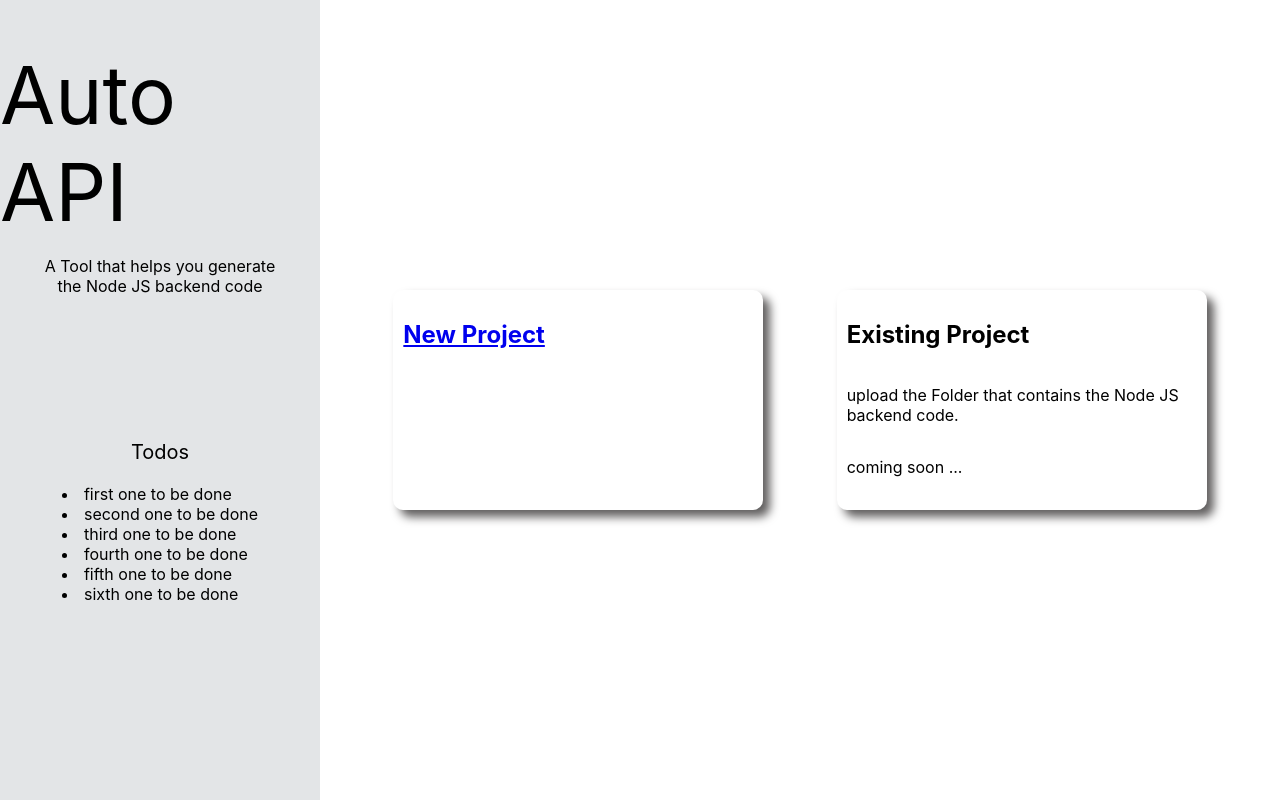
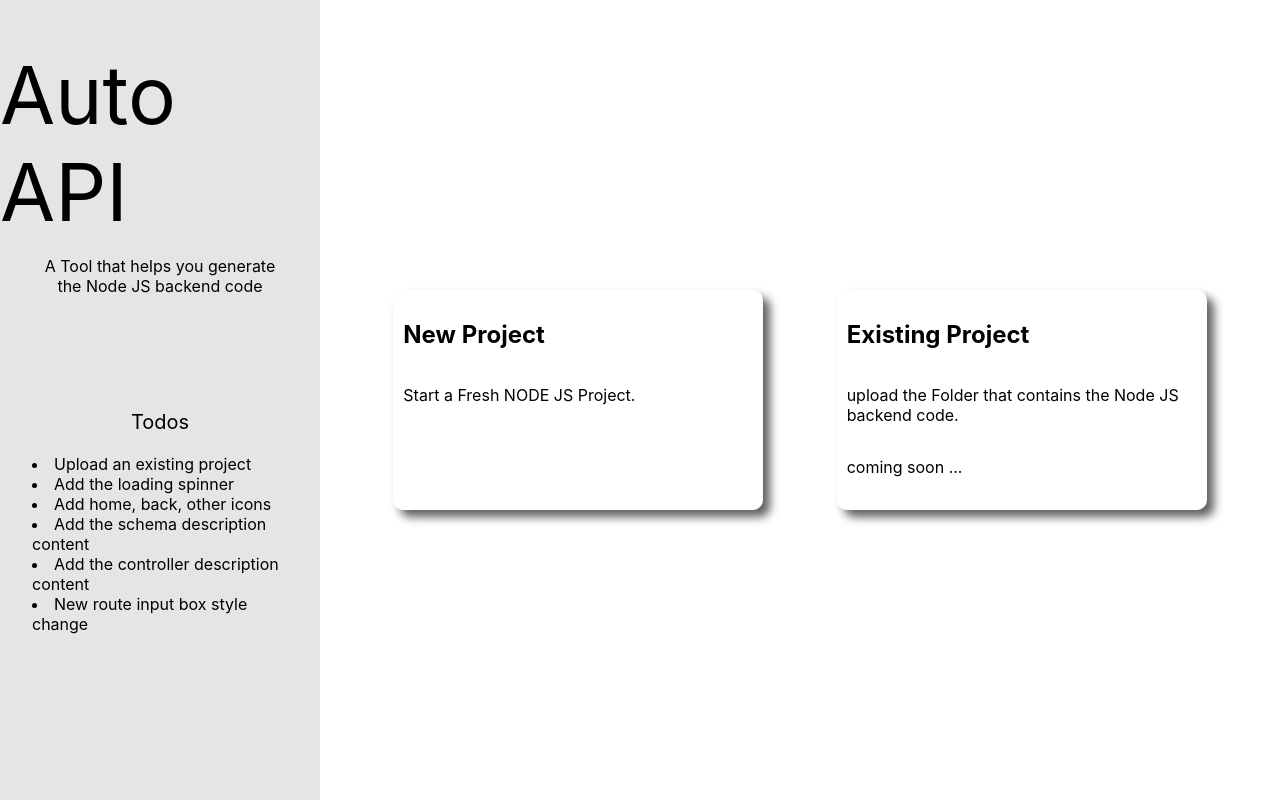
Before and after one commit to sufiyanpatel27/AutoAPI-frontend, a React (Create React App) app: page / in a window 1280 px wide. Built offline with nearby package versions, Linux system fonts and the light colour scheme.

Commit message:
UI update

```diff
--- a/src/App.css
+++ b/src/App.css
@@ -16,13 +16,15 @@
 
 .backButtonContainer {
   position: fixed;
+  display: flex;
+  justify-content: space-between;
+  width: 20%;
+  margin: 1%;
 }
 
 .sideBarContaint {
   display: flex;
   flex-direction: column;
-  justify-content: center;
-  align-items: center;
   height: 100%;
 }
 
--- a/src/Components/ControllerPage.js
+++ b/src/Components/ControllerPage.js
@@ -2,6 +2,7 @@
 import { useEffect, useState } from 'react';
 import axios from 'axios';
 import { BrowserRouter as Router, Route, Link, Routes } from 'react-router-dom';
+
 
 
 const environment = process.env.REACT_APP_Environment || "dev";
@@ -54,9 +55,9 @@ const ControllerContent = () => {
         console.log(res.data.zipFileUrl)
         window.open(res.data.zipFileUrl, '_blank')
       })
-    setTimeout(() => {setTimeCounter(2)}, 1000)
-    setTimeout(() => {setTimeCounter(1)}, 2000)
-    setTimeout(() => {setShowDownloadAnim(0)}, 3000)
+    setTimeout(() => { setTimeCounter(2) }, 1000)
+    setTimeout(() => { setTimeCounter(1) }, 2000)
+    setTimeout(() => { setShowDownloadAnim(0) }, 3000)
     setTimeCounter(3)
 
   }
@@ -151,12 +152,13 @@ const ControllerContent = () => {
     <div className="Container">
       <div className='sideBar'>
         <div className='backButtonContainer'>
-          <a href='/' style={{ cursor: 'pointer' }}>Home</a>
+          <a href='/schema' style={{ color: 'inherit', textDecoration: 'none', cursor: 'pointer' }}>Back</a>
+          <a href='/' style={{ color: 'inherit', textDecoration: 'none', cursor: 'pointer' }}>Home</a>
         </div>
         <div className='sideBarContaint'>
-          <div style={{ display: 'flex', flexDirection: 'column' }}>
-            <Link to='/schema' style={{ cursor: 'pointer' }}>Schema</Link>
-            <Link to='/controller' style={{ cursor: 'pointer' }}>Controller</Link>
+          <div style={{ display: 'flex', flexDirection: 'column', marginTop: '20%', marginLeft: '5%', height: '8%', justifyContent: 'space-between' }}>
+            <Link style={{ color: 'inherit', textDecoration: 'none', cursor: 'pointer' }} to='/schema'>Schema</Link>
+            <Link style={{ color: 'inherit', textDecoration: 'none', cursor: 'pointer' }} to='/controller'>Controller</Link>
           </div>
         </div>
       </div>
@@ -255,7 +257,7 @@ const ControllerContent = () => {
                           <h2>{controller}</h2>
                         </div>
                         <div className='card-content'>
-                          <p>Schema Description</p>
+                          <p>Controller Description</p>
                         </div>
                         <div className='card-content'>
                           <button className='addControllerButton'>Edit</button>
@@ -267,10 +269,11 @@ const ControllerContent = () => {
                   <div className='controller-card-container'>
                     <div className='controller-card'>
                       <div className='card-content'>
-                        <h2>New Schema</h2>
+                        <h2>Add New Controller</h2>
+                        <p>Click the button to add a new schema</p>
                       </div>
                       <div className='card-content'>
-                        <button onClick={() => addNewControllerinExistingRouter(route)} className='addSchemaButton'>Add</button>
+                        <button onClick={() => addNewControllerinExistingRouter(route)} className='addSchemaButton'>Add Controller</button>
                       </div>
                     </div>
                   </div>
@@ -292,10 +295,10 @@ const ControllerContent = () => {
                   <div className='controller-card-container'>
                     <div className='controller-card'>
                       <div className='card-content'>
-                        <h2>New Controller</h2>
+                        <h2>Add New Controller</h2>
+                        <p>Click the button to add a new controller</p>
                       </div>
                       <div className='card-content'>
-                        <p>Controller Description</p>
                       </div>
                       <div className='card-content'>
                         <button className='addControllerButton' onClick={() => { setShowNewControllerPopUp(1); setShowNewControllerButton(0) }}>Add</button>
--- a/src/Components/HomePage.js
+++ b/src/Components/HomePage.js
@@ -27,21 +27,22 @@ const HomePageContect = () => {
           <div style={{ display: 'flex', flexDirection: 'column', width: '80%', height: '50%', justifyContent: 'center', alignItems: 'center'}}>
             <p style={{ fontSize: 20}}>Todos</p>
             <div>
-            <li>first one to be done</li>
-            <li>second one to be done</li>
-            <li>third one to be done</li>
-            <li>fourth one to be done</li>
-            <li>fifth one to be done</li>
-            <li>sixth one to be done</li>
+            <li>Upload an existing project</li>
+            <li>Add the loading spinner</li>
+            <li>Add home, back, other icons</li>
+            <li>Add the schema description content</li>
+            <li>Add the controller description content</li>
+            <li>New route input box style change</li>
             </div>
           </div>
         </div>
       </div>
       <div className='mainContainer'>
         <div style={{ display: 'flex', width: "100%", height: '100%', justifyContent: 'space-evenly', alignItems: 'center' }}>
-          <Link to="/schema" onClick={() => start()} >
-            <div style={{ height: '200px', width: '350px', display: 'flex', boxShadow: '7px 7px 10px rgb(97, 95, 95)', borderRadius: '10px', padding: '10px' }}>
+          <Link style={{ color: 'inherit', textDecoration: 'none' }} to="/schema" onClick={() => start()} >
+            <div style={{ height: '200px', width: '350px', display: 'flex', flexDirection: 'column', boxShadow: '7px 7px 10px rgb(97, 95, 95)', borderRadius: '10px', padding: '10px' }}>
               <h2>New Project</h2>
+              <p>Start a Fresh NODE JS Project.</p>
             </div>
           </Link>
           <div style={{ height: '200px', width: '350px', display: 'flex', flexDirection: 'column', boxShadow: '7px 7px 10px rgb(97, 95, 95)', borderRadius: '10px', padding: '10px', cursor: 'no-drop' }}>
--- a/src/Components/SchemaPage.js
+++ b/src/Components/SchemaPage.js
@@ -2,6 +2,7 @@
 import { useEffect, useState } from 'react';
 import axios from 'axios';
 import { BrowserRouter as Router, Route, Link, Routes } from 'react-router-dom';
+
 
 
 const environment = process.env.REACT_APP_Environment || "dev";
@@ -60,12 +61,13 @@ const SchamaContent = () => {
     <div className="Container">
       <div className='sideBar'>
         <div className='backButtonContainer'>
-          <a href='/' style={{ cursor: 'pointer' }}>Home</a>
+          <a href='/' style={{ color: 'inherit', textDecoration: 'none', cursor: 'pointer' }}>Back</a>
+          <a href='/' style={{ color: 'inherit', textDecoration: 'none', cursor: 'pointer' }}>Home</a>
         </div>
         <div className='sideBarContaint'>
-          <div style={{ display: 'flex', flexDirection: 'column' }}>
-            <Link to='/schema' style={{ cursor: 'pointer' }}>Schema</Link>
-            <Link to='/controller' style={{ cursor: 'pointer' }}>Controller</Link>
+          <div style={{ display: 'flex', flexDirection: 'column', marginTop: '20%', marginLeft: '5%', height: '8%', justifyContent: 'space-between' }}>
+            <Link style={{ color: 'inherit', textDecoration: 'none', cursor: 'pointer' }} to='/schema'>Schema</Link>
+            <Link style={{ color: 'inherit', textDecoration: 'none', cursor: 'pointer' }} to='/controller'>Controller</Link>
           </div>
         </div>
       </div>
@@ -120,7 +122,11 @@ const SchamaContent = () => {
           </div>
           <div className='schemaCardsContainer'>
             <div>
-              <button className='nextButton'>Next</button>
+              <Link style={{ color: 'inherit', textDecoration: 'none', cursor: 'pointer' }} to='/controller'>
+                <button className='nextButton'>
+                  Next
+                </button>
+              </Link>
             </div>
             {schemaData.map((schema) => (
               <div className='card-container'>
@@ -133,7 +139,7 @@ const SchamaContent = () => {
                   </div>
                   <div className='card-content'>
                     <button className='addSchemaButton'>Edit</button>
-                    <p style={{cursor: 'pointer'}} onClick={() => deleteSchema(schema)}>delete</p>
+                    <p style={{ cursor: 'pointer' }} onClick={() => deleteSchema(schema)}>delete</p>
                   </div>
                 </div>
               </div>
@@ -141,10 +147,11 @@ const SchamaContent = () => {
             <div className='card-container'>
               <div className='card'>
                 <div className='card-content'>
-                  <h2>New Schema</h2>
+                  <h2>Add New Schema</h2>
+                  <p>Click the button to add a new schema</p>
                 </div>
                 <div className='card-content'>
-                  <button onClick={() => setShowNewSchemaPopUp(1)} className='addSchemaButton'>Add</button>
+                  <button onClick={() => setShowNewSchemaPopUp(1)} className='addSchemaButton'>Add Schema</button>
                 </div>
               </div>
             </div>
```
